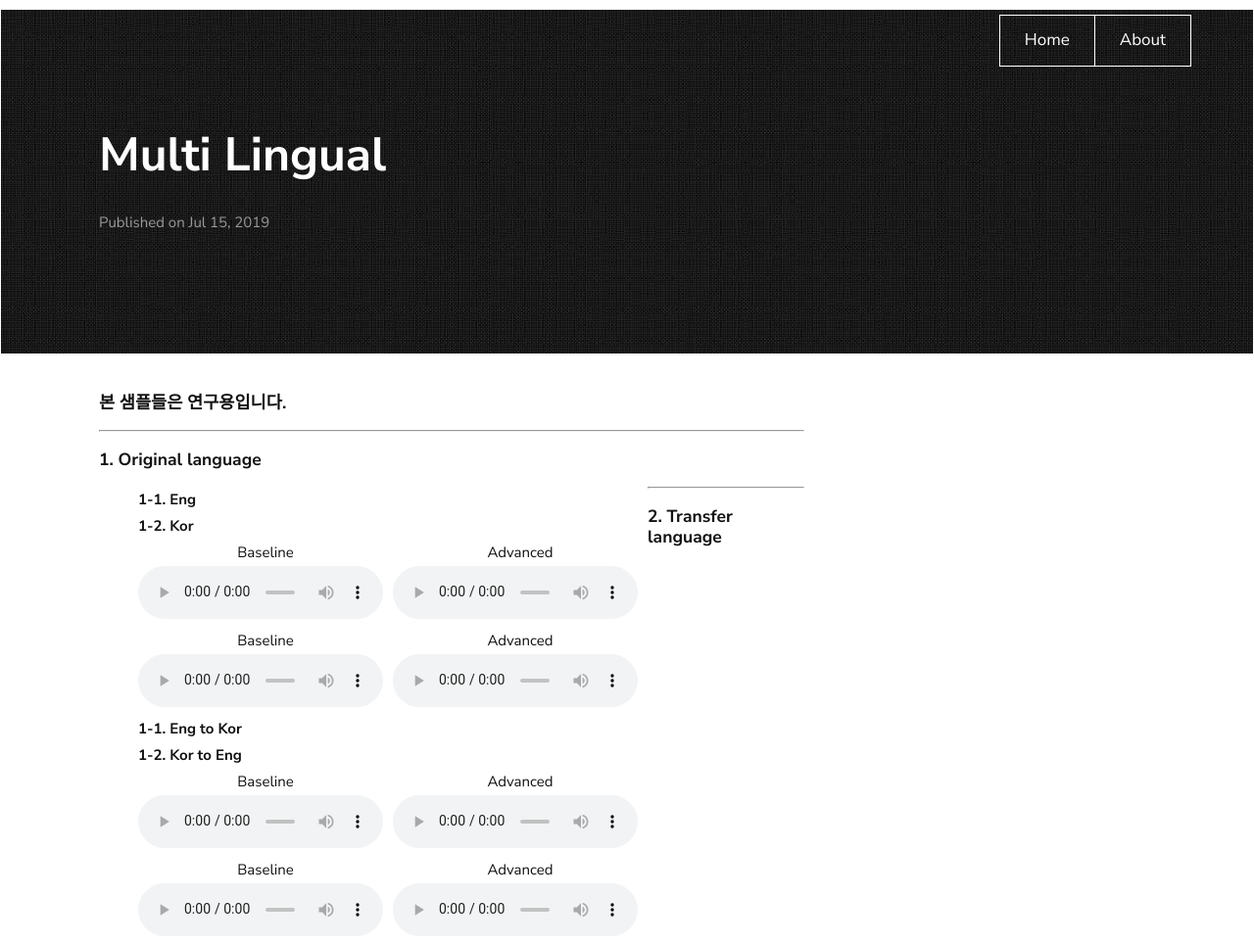
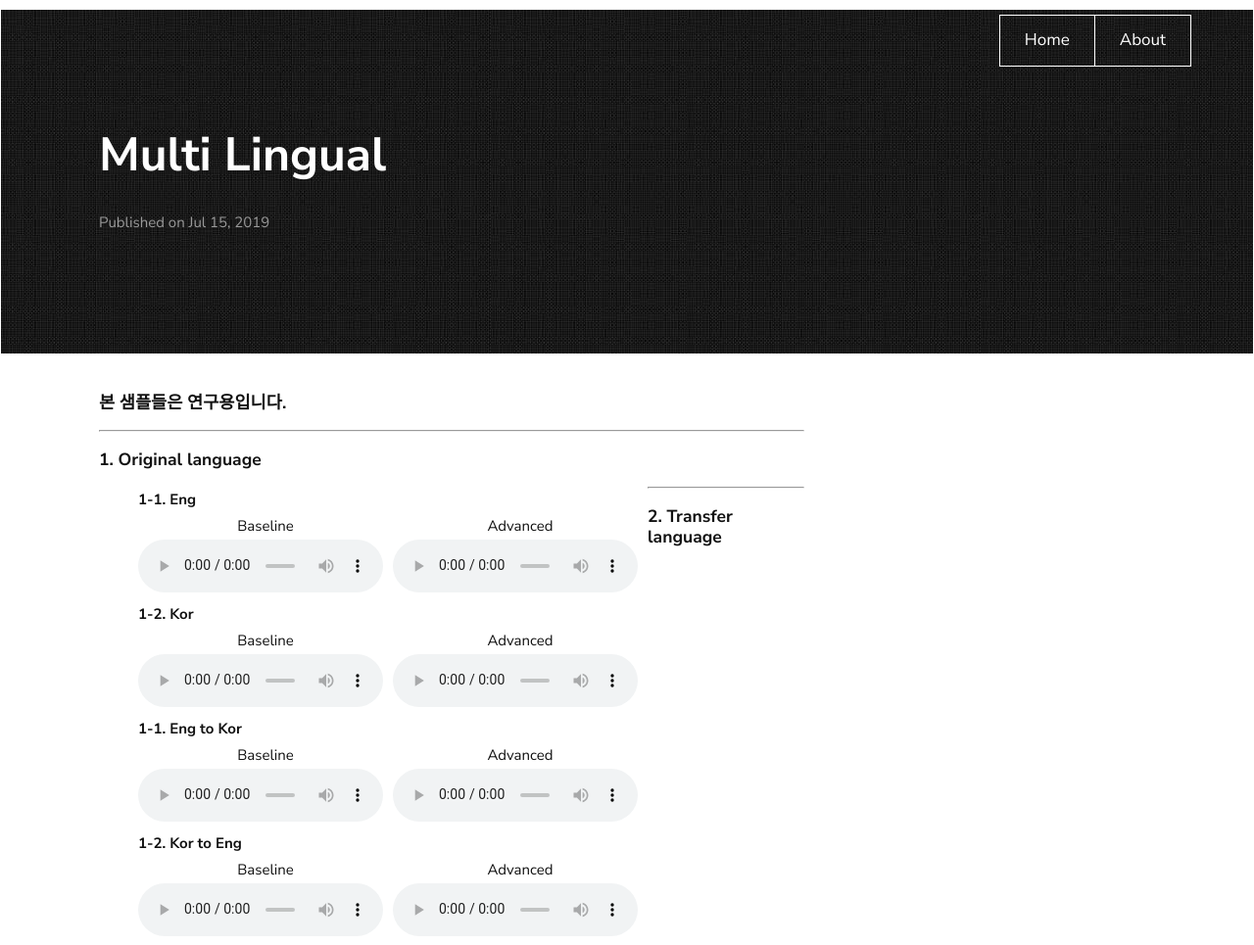
Before and after one commit to Ondal90/ondal90, a Jekyll site: the page built from _posts/2019-07-15-multi-lingual.md, in a window 1280 px wide. Shown: the whole page at 98% size. Built offline with Jekyll 4.4.1, drawn with Linux system fonts in a browser that asks for light colours; our own code applies the rules of GitHub Pages for plain Markdown files.

Commit message:
Update 2019-07-15-multi-lingual.md

```diff
--- a/_posts/2019-07-15-multi-lingual.md
+++ b/_posts/2019-07-15-multi-lingual.md
@@ -48,7 +48,9 @@ categories: xinapse TTS
     <td align="center"><audio src="/audio_samples/LJ_Baseline_Eng.wav" controls=""></audio></td>
     <td align="center"><audio src="/audio_samples/LJ_New_Eng.wav" controls=""></audio></td>
   </tr>
-    <caption align="left">1-2. Kor</caption>
+</table>
+<table align="left">
+  <caption align="left">1-2. Kor</caption>
   <tr>
     <td align="center">Baseline </td>
     <td align="center">Advanced </td>
@@ -72,7 +74,9 @@ categories: xinapse TTS
     <td align="center"><audio src="/audio_samples/LJ_Baseline_Kor.wav" controls=""></audio></td>
     <td align="center"><audio src="/audio_samples/LJ_New_Kor.wav" controls=""></audio></td>
   </tr>
-    <caption align="left">1-2. Kor to Eng</caption>
+</table>
+<table align="left">
+  <caption align="left">1-2. Kor to Eng</caption>
   <tr>
     <td align="center">Baseline </td>
     <td align="center">Advanced </td>
```
